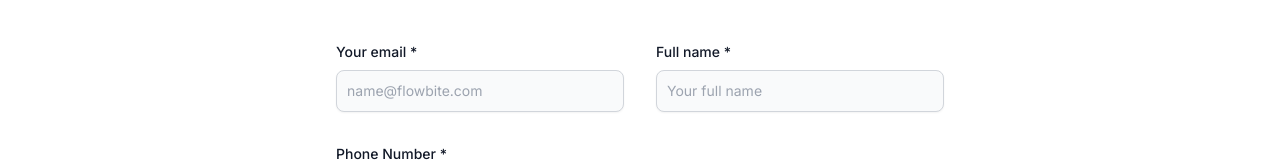
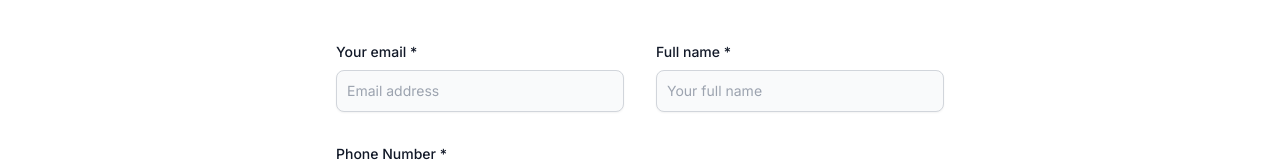
Before and after one commit to jlsodai/nextspacedesign, a Next.js app: page /contact-us in a window 1280 px wide. Shown: the part 707-869 px from the top of the page. Built offline with nearby package versions, Linux system fonts and the light colour scheme.

Commit message:
update email placeholder

```diff
--- a/src/sections/ContactSection.tsx
+++ b/src/sections/ContactSection.tsx
@@ -39,7 +39,7 @@ const ContactSection = () => {
                 id="email"
                 name="email"
                 className="shadow-sm bg-gray-50 border border-gray-300 text-gray-900 text-sm rounded-lg focus:ring-primary focus:border-primary block w-full p-2.5"
-                placeholder="name@flowbite.com"
+                placeholder="Email address"
                 required
               />
             </div>
```
